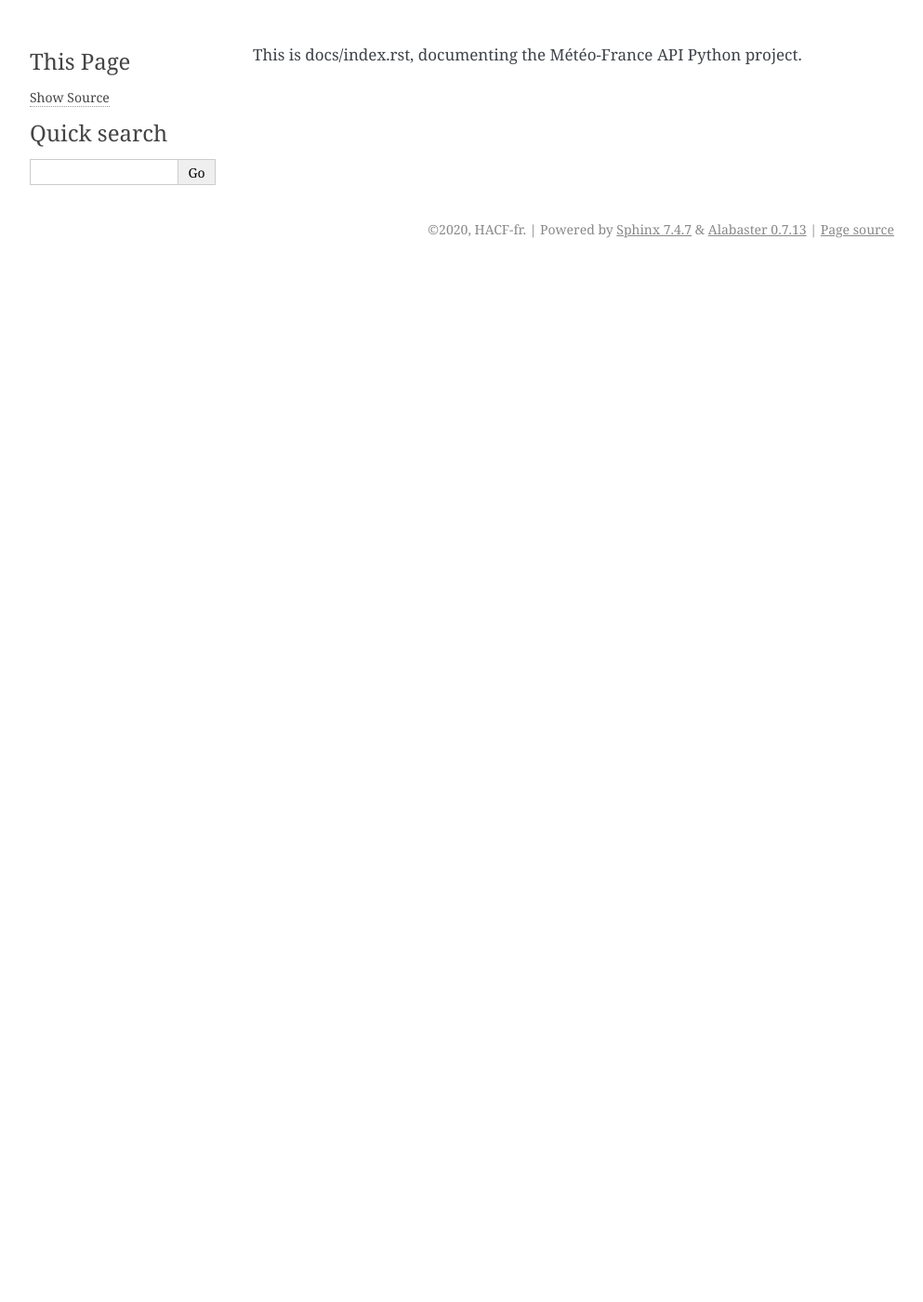
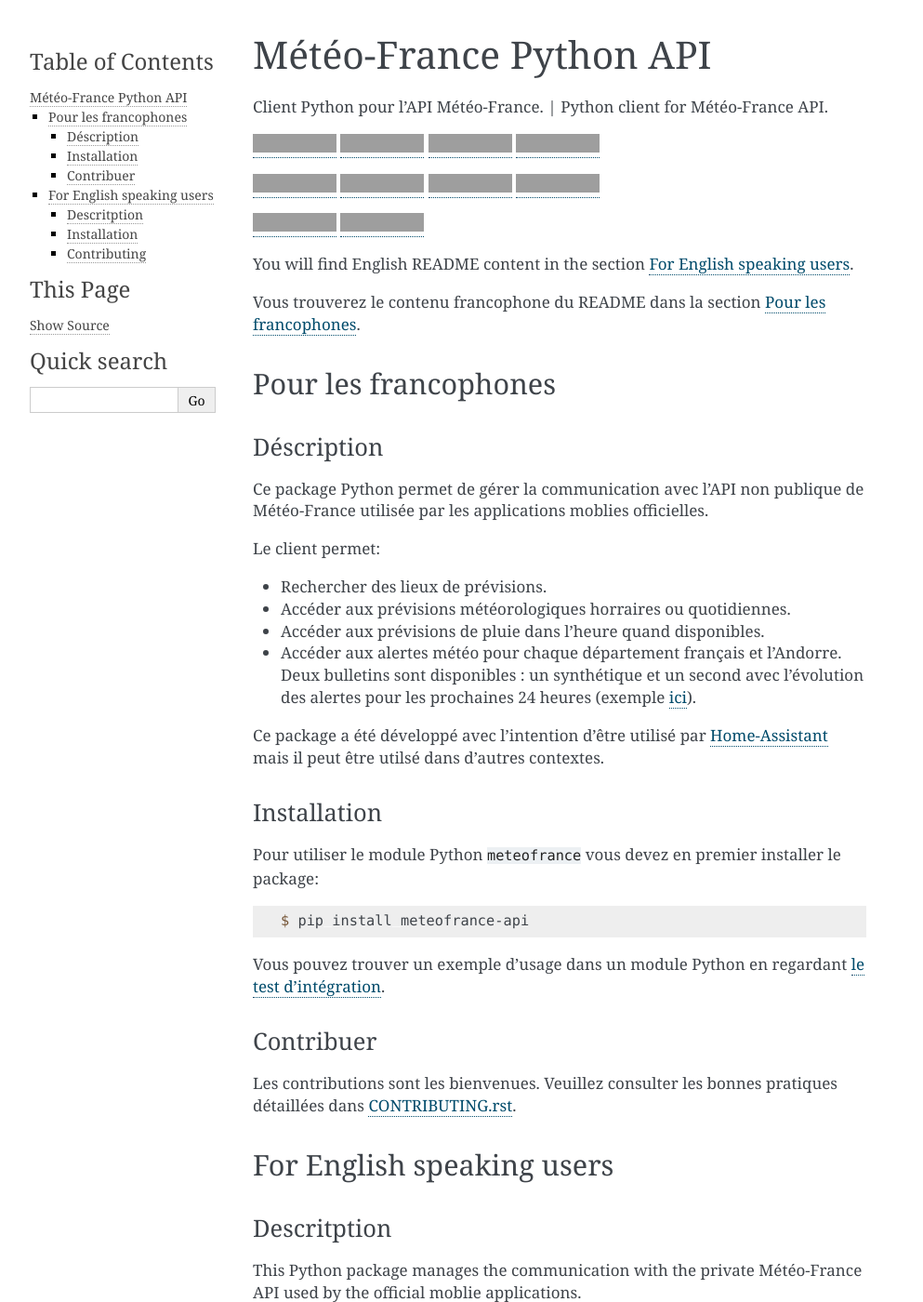
Before and after one commit to hacf-fr/meteofrance-api, a Sphinx documentation site: the page built from docs/index.rst, in a window 1280 px wide and 1400 px high. Shown: the whole window at 93% size, without its empty margins (148-1141 px from the left). Built offline with Sphinx 7.4.7, drawn with Linux system fonts in a browser that asks for light colours; some of the changed text lies outside the part shown; grey boxes are pictures that could not be loaded.

Commit message:
Add sphinx documentation

```diff
--- a/README.rst
+++ b/README.rst
@@ -1,5 +1,5 @@
-Météo-France API
-================
+Météo-France Python API
+=======================
 
 Client Python pour l'API Météo-France. | Python client for Météo-France API.
 
@@ -127,4 +127,8 @@ You will find an example ot usage in a Python program in the `integration test <
 Contributing
 ^^^^^^^^^^^^
 
-Contributions are welcomed. Please check the guidelines in `CONTRIBUTING.md <CONTRIBUTING.md>`_.
+Contributions are welcomed. Please check the guidelines in `CONTRIBUTING.rst`_.
+
+.. github-only
+
+.. _CONTRIBUTING.rst: CONTRIBUTING.rst
--- a/docs/conf.py
+++ b/docs/conf.py
@@ -2,7 +2,7 @@
 from datetime import datetime
 
 project = "meteofrance-api"
-author = "HACF-fr"
+author = "HACF"
 copyright = f"{datetime.now().year}, {author}"
 extensions = ["sphinx.ext.autodoc", "sphinx.ext.napoleon"]
 autodoc_typehints = "description"
--- /dev/null
+++ b/docs/contributing.rst
@@ -0,0 +1 @@
+.. include:: ../CONTRIBUTING.rst
--- a/docs/index.rst
+++ b/docs/index.rst
@@ -1,2 +1,13 @@
-This is docs/index.rst,
-documenting the Météo-France API Python project.
+.. include:: ../README.rst
+   :end-before: github-only
+
+.. _CONTRIBUTING.rst: contributing.html
+
+.. toctree::
+   :hidden:
+   :maxdepth: 1
+
+   reference
+   contributing
+   License <license>
+   Changelog <https://github.com/hacf-fr/meteofrance-api/releases>
--- /dev/null
+++ b/docs/license.rst
@@ -0,0 +1 @@
+.. include:: ../LICENSE.rst
```
Also changed, not shown: other parts of README.rst (+1 -1 lines), docs/reference.rst (added, +20 -0 lines).
